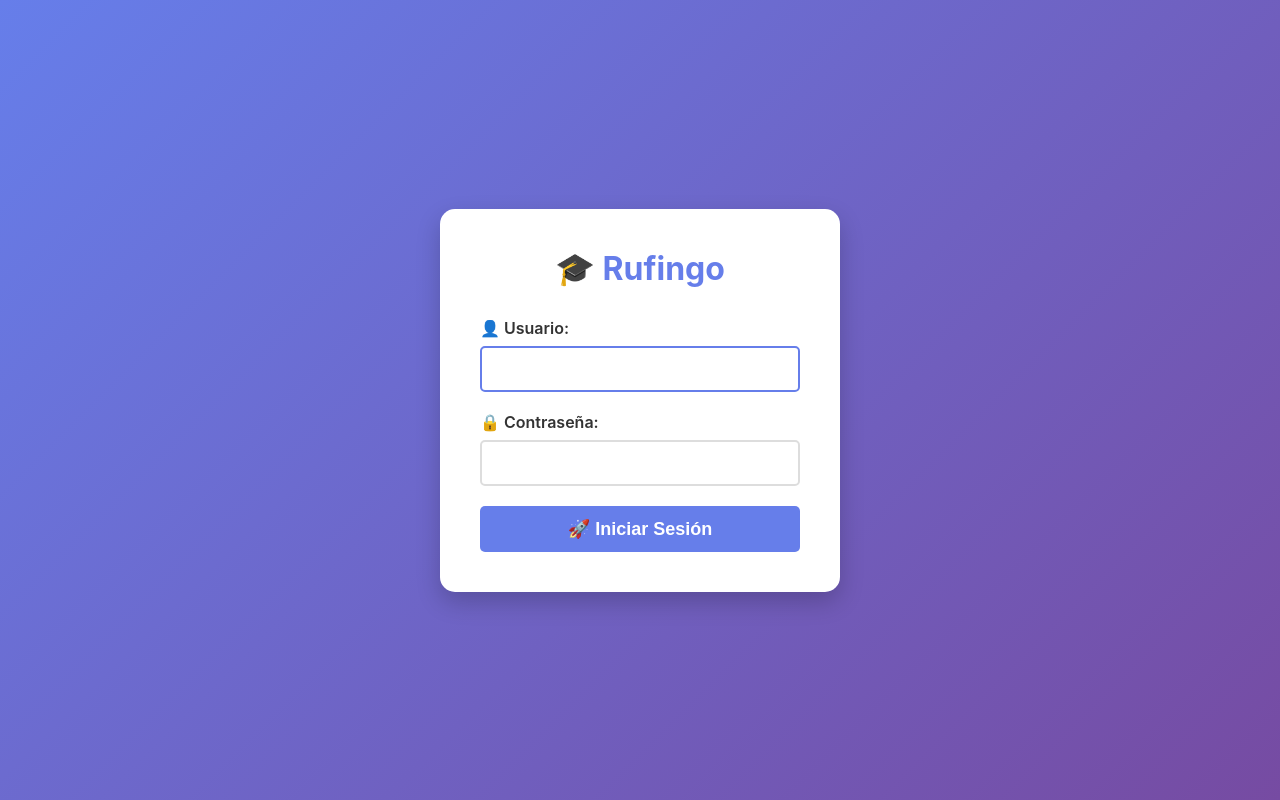
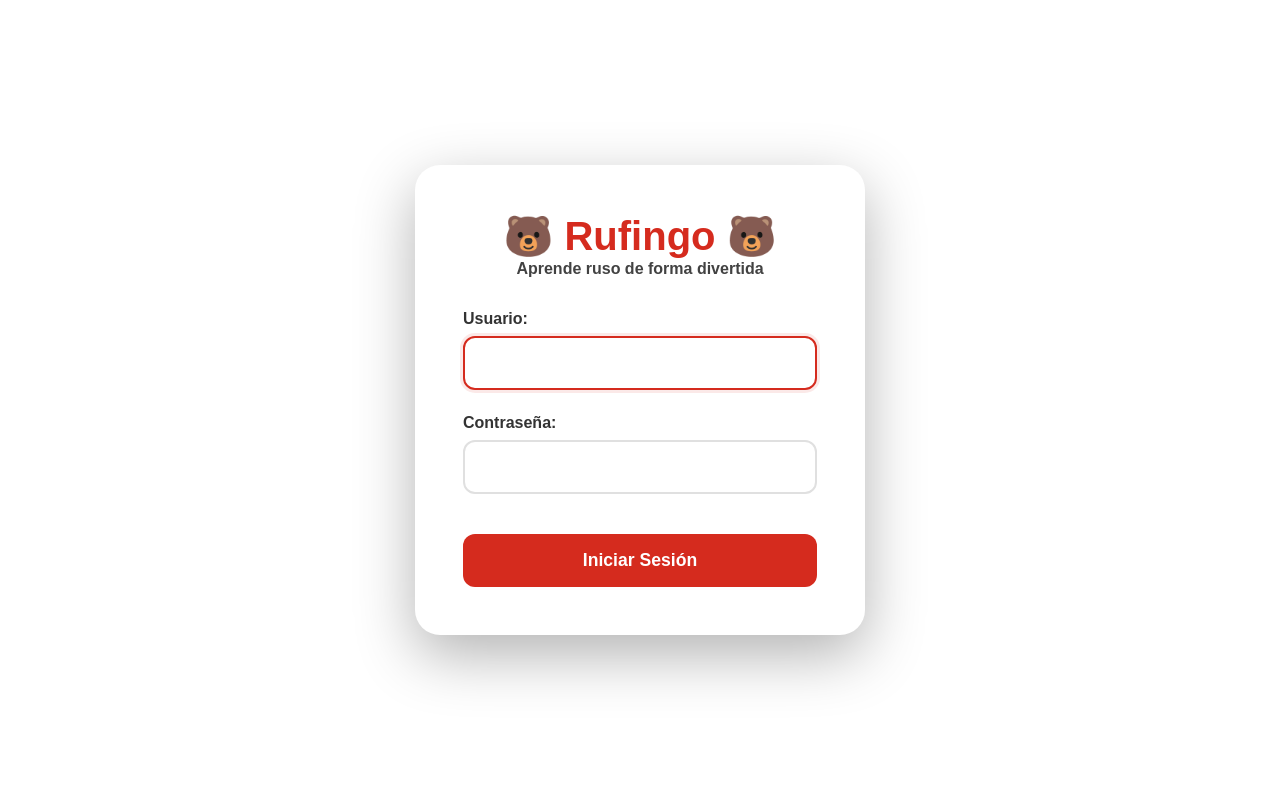
Before and after one commit to jairnarvaez/Rufingo, a Django app: page /login/ in a window 1280 px wide. Run offline with Django 5.2, Linux system fonts and the light colour scheme.

Commit message:
fix: mejora diseño login

```diff
--- a/flashcards/templates/registration/login.html
+++ b/flashcards/templates/registration/login.html
@@ -11,34 +11,49 @@
             box-sizing: border-box;
         }
 
+        :root {
+            --russian-red: #D52B1E;
+            --russian-blue: #0039A6;
+            --russian-gold: #FFD700;
+            --light-gray: #F5F5F5;
+            --dark-gray: #424242;
+        }
+
         body {
-            font-family: -apple-system, BlinkMacSystemFont, 'Segoe UI', Roboto, Oxygen, Ubuntu, Cantarell, sans-serif;
-            background: linear-gradient(135deg, #667eea 0%, #764ba2 100%);
+            font-family: 'Nunito', sans-serif;
             min-height: 100vh;
             display: flex;
+            align-items: center;
             justify-content: center;
-            align-items: center;
-            padding: 20px;
         }
 
         .login-container {
             background: white;
-            padding: 40px;
-            border-radius: 15px;
-            box-shadow: 0 10px 25px rgba(0, 0, 0, 0.2);
-            max-width: 400px;
-            width: 100%;
+            padding: 3rem;
+            border-radius: 25px;
+            box-shadow: 0 20px 60px rgba(0,0,0,0.3);
+            max-width: 450px;
+            width: 90%;
         }
 
-        h1 {
-            color: #667eea;
+		.logo {
             text-align: center;
-            margin-bottom: 30px;
-            font-size: 32px;
+            margin-bottom: 2rem;
+        }
+
+        .logo h1 {
+            font-size: 2.5rem;
+            color: var(--russian-red);
+            font-weight: 800;
+        }
+
+        .logo p {
+            color: var(--dark-gray);
+            font-weight: 600;
         }
 
         .form-group {
-            margin-bottom: 20px;
+            margin-bottom: 1.5rem;
         }
 
         label {
@@ -50,34 +65,37 @@
 
         input {
             width: 100%;
-            padding: 12px;
-            border: 2px solid #ddd;
-            border-radius: 5px;
-            font-size: 16px;
-            transition: border-color 0.3s;
+            padding: 1rem;
+            border: 2px solid #E0E0E0;
+            border-radius: 12px;
+            font-size: 1rem;
+            font-family: 'Nunito', sans-serif;
+            transition: all 0.3s ease;
         }
 
         input:focus {
             outline: none;
-            border-color: #667eea;
+            border-color: var(--russian-red);
+            box-shadow: 0 0 0 3px rgba(213, 43, 30, 0.1);
         }
 
         .btn {
             width: 100%;
-            padding: 12px;
-            background: #667eea;
+            padding: 1rem;
+            background: var(--russian-red);
             color: white;
             border: none;
-            border-radius: 5px;
-            font-size: 18px;
-            font-weight: 600;
+            border-radius: 12px;
+            font-size: 1.1rem;
+            font-weight: 700;
             cursor: pointer;
-            transition: all 0.3s;
+            transition: all 0.3s ease;
+            margin-top: 1rem;
         }
 
         .btn:hover {
-            background: #5568d3;
             transform: translateY(-2px);
+            box-shadow: 0 10px 25px rgba(213, 43, 30, 0.3);
         }
 
         .error {
@@ -92,7 +110,10 @@
 </head>
 <body>
     <div class="login-container">
-        <h1>🎓 Rufingo</h1>
+    	<div class="logo">
+        	<h1>🐻 Rufingo 🐻</h1>
+        	<p>Aprende ruso de forma divertida</p>
+    	</div>
 
         {% if form.errors %}
         <div class="error">
@@ -104,16 +125,16 @@
             {% csrf_token %}
 
             <div class="form-group">
-                <label for="id_username">👤 Usuario:</label>
+                <label for="id_username"> Usuario:</label>
                 <input type="text" name="username" id="id_username" required autofocus>
             </div>
 
             <div class="form-group">
-                <label for="id_password">🔒 Contraseña:</label>
+                <label for="id_password"> Contraseña:</label>
                 <input type="password" name="password" id="id_password" required>
             </div>
 
-            <button type="submit" class="btn">🚀 Iniciar Sesión</button>
+            <button type="submit" class="btn"> Iniciar Sesión</button>
 
             <input type="hidden" name="next" value="{{ next }}">
         </form>
```
